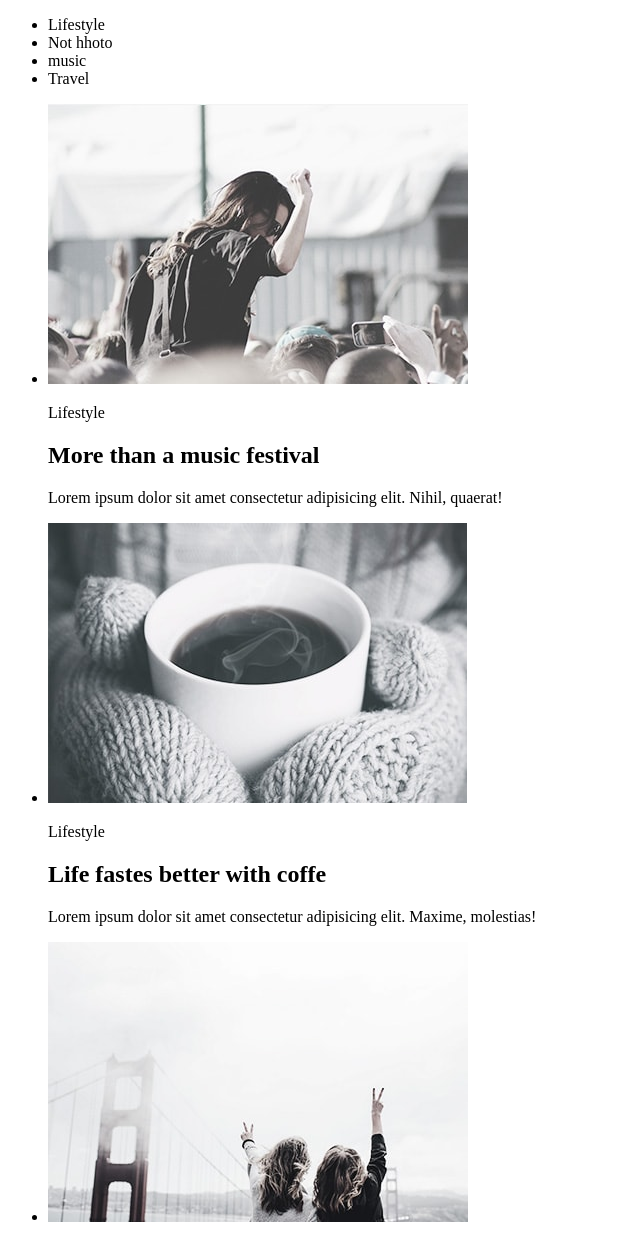
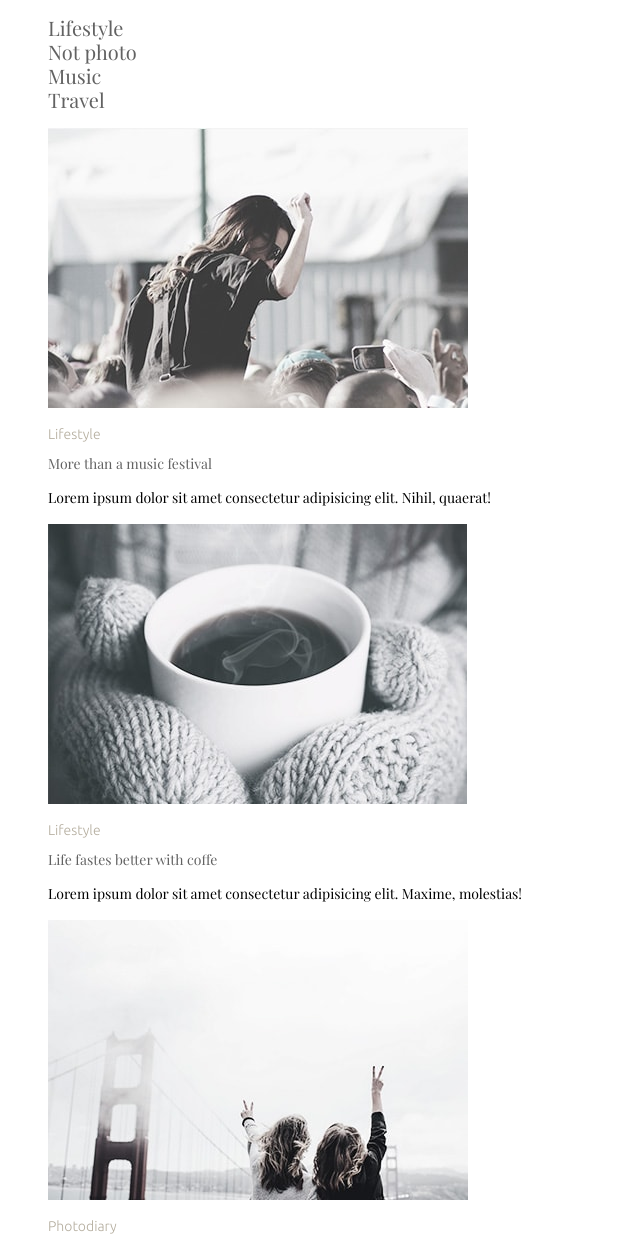
Before and after one commit to Slipoy/goit-fe-course, a plain HTML site: page html-css/module-1/index.html in a window 1280 px wide. Shown: the top 1237 px of the page, without its empty margins (0-640 px from the left). Drawn offline with nearby package versions, Linux system fonts and the light colour scheme; files whose address does not match are found by name.

Commit message:
added css file

```diff
--- /dev/null
+++ b/html-css/module-1/css/styles.css
@@ -0,0 +1,34 @@
+.main-menu-item {
+    font-family: "Playfair Display", serif;
+    color: #626262;
+    font-size: 20px;
+    line-height: 24px;
+    font-weight: 400;
+    list-style: none;
+
+}
+p.subject {
+    font-family: "Ubuntu", sans-serif;
+    color: #b4ad9e;
+    font-size: 14px;
+    font-weight: 300;
+    line-height: 16px;
+
+}
+.text {
+    font-family: "Playfair Display", serif;
+    font-size: 14px;
+    line-height: 24px;
+    font-weight: 400;
+}
+.caption {
+    font-family: "Playfair Display", serif;
+    font-size: 14px;
+    line-height: 24px;
+    color: #626262;
+    font-weight: 400;
+    line-height: 16px;
+}
+.main-list {
+    list-style: none;
+}
--- a/html-css/module-1/index.html
+++ b/html-css/module-1/index.html
@@ -5,56 +5,58 @@
     <meta name="viewport" content="width=device-width, initial-scale=1.0">
     <meta http-equiv="X-UA-Compatible" content="ie=edge">
     <title>Homework 1</title>
+    <link href="https://fonts.googleapis.com/css?family=Playfair+Display|Ubuntu:300,400" rel="stylesheet">
+    <link rel="stylesheet" href="css/styles.css">
 </head>
 <body>
     <header class="main-header">
         <nav class="main-nav">
             <ul class="mai-menu">
                 <li class="main-menu-item">Lifestyle</li>
-                <li class="main-menu-item">Not hhoto</li>
-                <li class="main-menu-item">music</li>
-                <li>Travel</li>
+                <li class="main-menu-item">Not photo</li>
+                <li class="main-menu-item">Music</li>
+                <li class="main-menu-item">Travel</li>
             </ul>
         </nav>
     </header>
     <main class="main-content">
         <section>
-            <ul>
+            <ul class="main-list">
                 <li>
                     <img src="img/image-1.jpg" alt="картинка" width="420" height="280">
-                    <p>Lifestyle</p>
-                    <h2>More than a music festival</h2>
-                    <p>Lorem ipsum dolor sit amet consectetur adipisicing elit. Nihil, quaerat!</p>
+                    <p class="subject">Lifestyle</p>
+                    <h2 class="caption">More than a music festival</h2>
+                    <p class="text">Lorem ipsum dolor sit amet consectetur adipisicing elit. Nihil, quaerat!</p>
                 </li>
                 <li>
                     <img src="img/image-2.jpg" alt="картинка">
-                    <p>Lifestyle</p>
-                    <h2>Life fastes better with coffe</h2>
-                    <p>Lorem ipsum dolor sit amet consectetur adipisicing elit. Maxime, molestias!</p>
+                    <p class="subject ">Lifestyle</p>
+                    <h2 class="caption">Life fastes better with coffe</h2>
+                    <p class="text">Lorem ipsum dolor sit amet consectetur adipisicing elit. Maxime, molestias!</p>
                 </li>
                 <li>
                     <img src="img/image-3.jpg" alt="картинка">
-                    <p>Photodiary</p>
-                    <h2>American dream</h2>
-                    <p>Lorem ipsum dolor, sit amet consectetur adipisicing elit. Sequi, quisquam!</p>
+                    <p class="subject">Photodiary</p>
+                    <h2 class="caption">American dream</h2>
+                    <p class="text">Lorem ipsum dolor, sit amet consectetur adipisicing elit. Sequi, quisquam!</p>
                 </li>
                 <li>
                     <img src="img/image-4.jpg" alt="картинка">
-                    <p>Photodiary</p>
-                    <h2>A day exploring the Alps</h2>
-                    <p>Lorem ipsum dolor sit, amet consectetur adipisicing elit. Pariatur, at.</p>
+                    <p class="subject">Photodiary</p>
+                    <h2 class="caption">A day exploring the Alps</h2>
+                    <p class="text">Lorem ipsum dolor sit, amet consectetur adipisicing elit. Pariatur, at.</p>
                 </li>
                 <li>
                     <img src="img/image-5.jpg" alt="картинка">
-                    <p>Lifestyle</p>
-                    <h2>Top 10 song for ranning</h2>
-                    <p>Lorem ipsum dolor sit amet, consectetur adipisicing elit. Harum, odit.</p>
+                    <p class="subject">Lifestyle</p>
+                    <h2 class="caption">Top 10 song for ranning</h2>
+                    <p class="text">Lorem ipsum dolor sit amet, consectetur adipisicing elit. Harum, odit.</p>
                 </li>
                 <li>
                     <img src="img/image-6.jpg" alt="картинка">
-                    <p>lifestyle</p>
-                    <h2>Cold winter days</h2>
-                    <p>Lorem ipsum dolor sit amet consectetur adipisicing elit. Temporibus, doloremque.</p>
+                    <p class="subject">lifestyle</p>
+                    <h2 class="caption">Cold winter days</h2>
+                    <p class="text">Lorem ipsum dolor sit amet consectetur adipisicing elit. Temporibus, doloremque.</p>
                 </li>
             </ul>
         </section>
```
